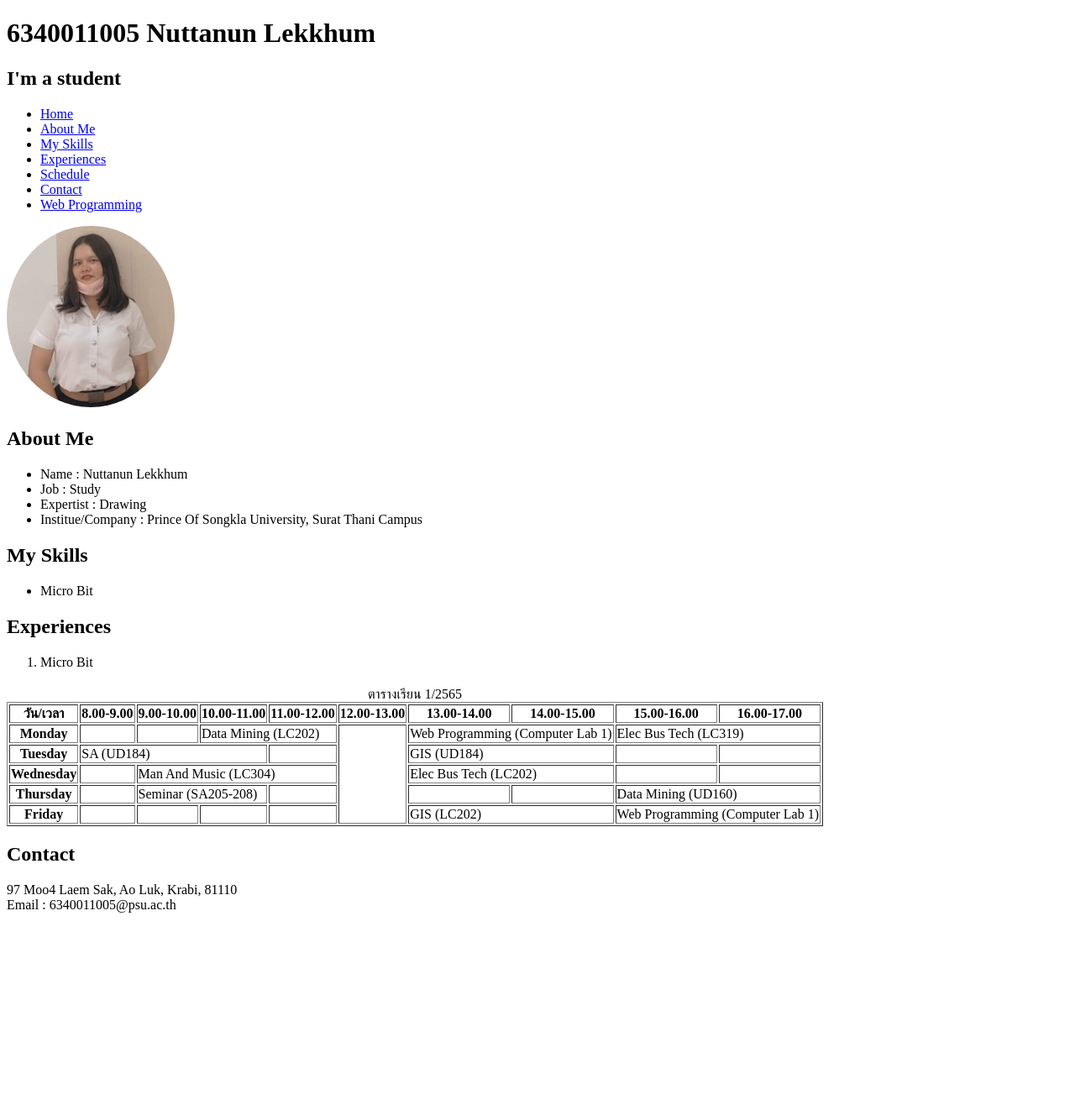
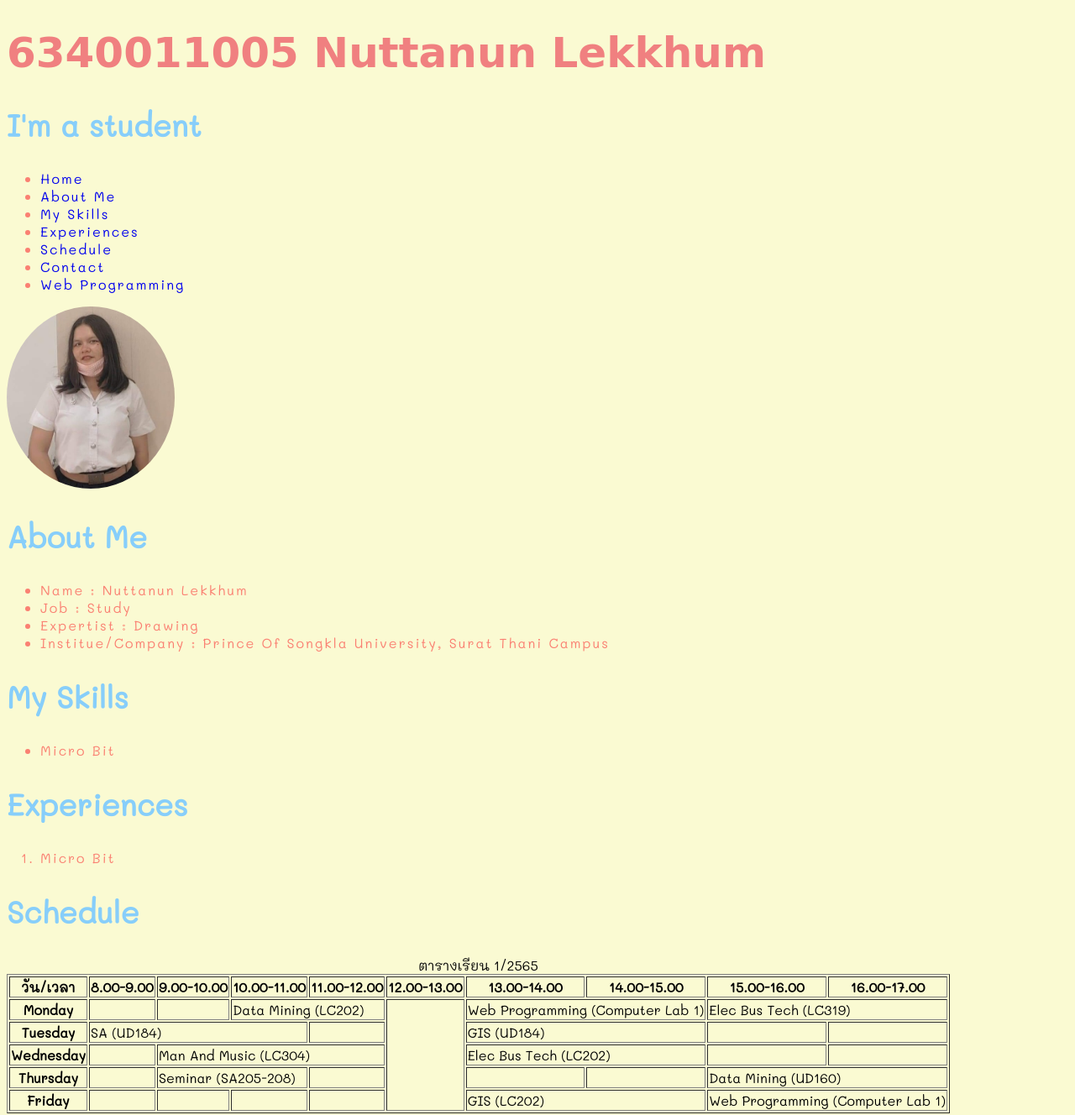
Before and after one commit to PondNuttanun/grouptest, a plain HTML site: page index.html in a window 1280 px wide. Shown: the top 1328 px of the page at 84% size. Before the commit the page ends 1103 px from the top, so only its background shows below. Drawn offline with Linux system fonts and the light colour scheme; a web font is replaced by a local one.

Commit message:
css in index and create class css

```diff
--- a/index.html
+++ b/index.html
@@ -4,15 +4,41 @@
     <meta charset="UTF-8">
     <meta http-equiv="X-UA-Compatible" content="IE=edge">
     <meta name="viewport" content="width=device-width, initial-scale=1.0">
-    <title>Nuttanun Portfolio</title>
+
+    <link rel="stylesheet" href="style.css">
+    <link rel="preconnect" href="https://fonts.googleapis.com">
+    <link rel="preconnect" href="https://fonts.gstatic.com" crossorigin>
+    <link href="https://fonts.googleapis.com/css2?family=Mali&display=swap" rel="stylesheet">
+    <link href="https://fonts.googleapis.com/css2?family=Edu+VIC+WA+NT+Beginner&family=Mali&display=swap" rel="stylesheet">
     <style>
         img{
             border-radius: 100%;
         }
+        h1{
+            font-family: 'Edu VIC WA NT Beginner', cursive;
+            font-size: 50px;
+            color: lemonchiffon;
+        }
+        h2{
+            font-family: 'Mali', cursive;
+            font-size: 36px;
+            color: lightskyblue;
+        }
+        .contact{
+            color: mediumspringgreen;
+        }
+        body{
+            font-family: 'Mali', cursive;
+            font-size: 16px;
+            background-color: lightgoldenrodyellow;
+        }
     </style>
+
+    <title>Nuttanun Portfolio</title>
 </head>
+
 <body>
-    <h1>6340011005 Nuttanun Lekkhum</h1>
+    <h1 style="color: lightcoral;">6340011005 Nuttanun Lekkhum</h1>
     <h2>I'm a student</h2>
     <ul>
         <li><a href="#">Home</a></li>
@@ -44,7 +70,7 @@
         <li>Micro Bit</li>
     </ol>
 
-    <h2><a name="schedule"></a></h2>
+    <h2><a name="schedule">Schedule</a></h2>
     <table border="1">
         <caption>ตารางเรียน 1/2565</caption>
         <tr>
@@ -104,7 +130,7 @@
         </tr>
     </table>
 
-    <h2><a name="contact">Contact</a></h2>
+    <h2 class="contact"><a name="contact">Contact</a></h2>
     <p>
         97 Moo4 Laem Sak, Ao Luk, Krabi, 81110 <br>
         Email : 6340011005@psu.ac.th
--- /dev/null
+++ b/style.css
@@ -0,0 +1,20 @@
+li{
+    letter-spacing: 2px;
+    color: salmon;
+}
+h1{
+    font-family: 'Edu VIC WA NT Beginner', cursive;
+    font-size: 50px;
+    color: midnightblue;
+}
+a{
+    text-decoration: none;
+}
+a:hover{
+    font-weight: bold;
+    font-size: 18px;
+    color: crimson !important;
+}
+a:visited{
+    color: limegreen;
+}
```
